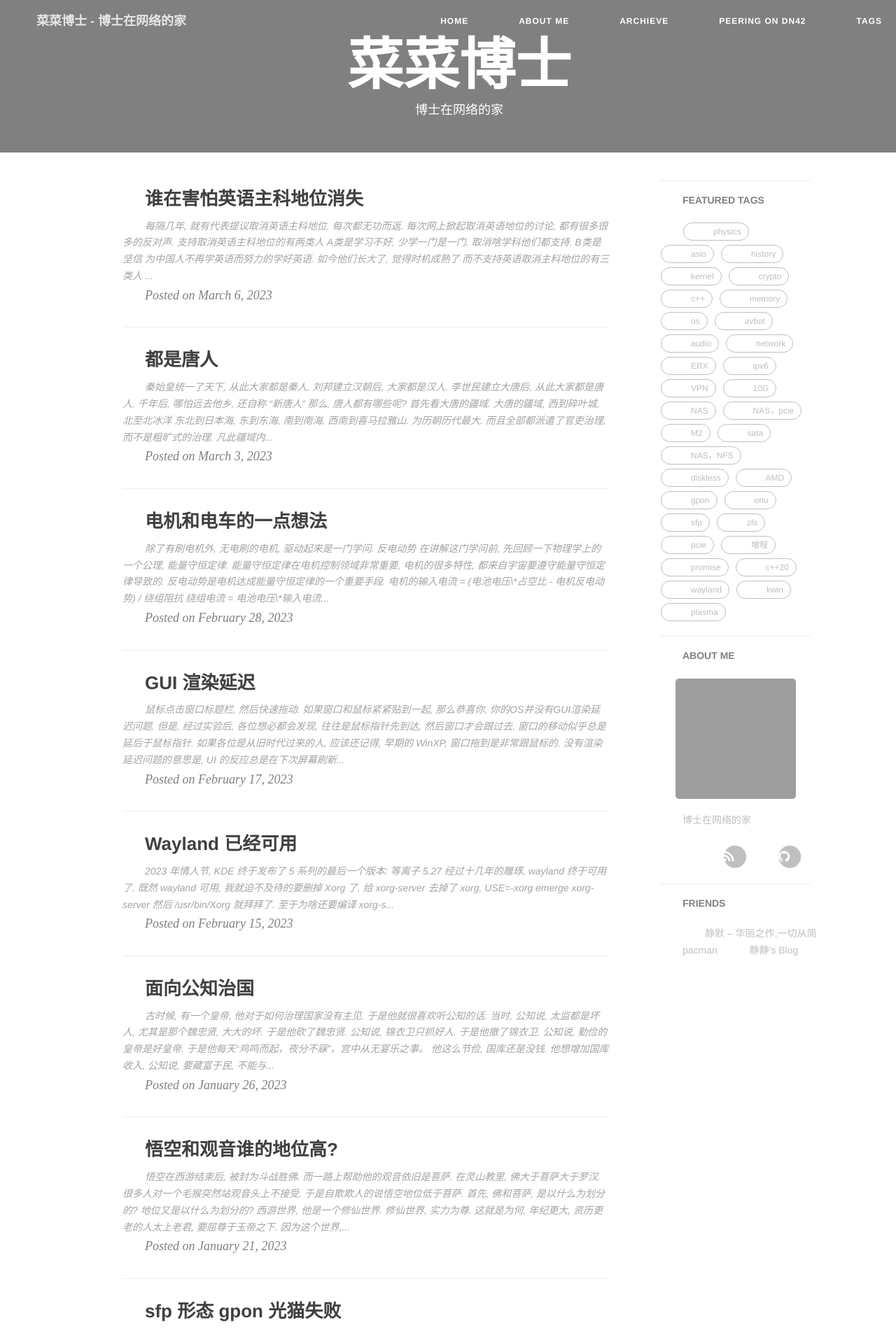
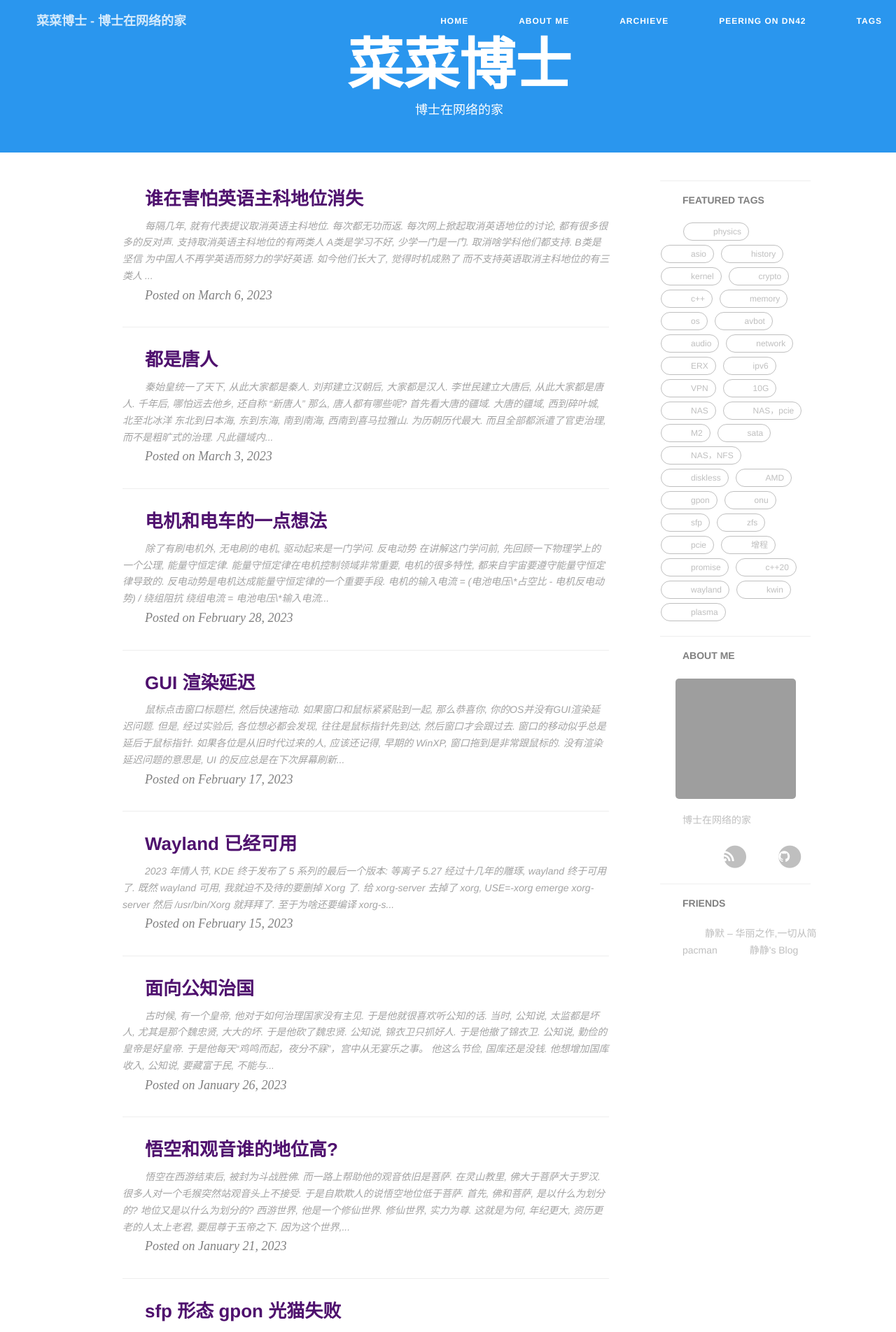
Before and after one commit to microcai/microcai.github.io, a Jekyll site: the page built from index.html, in a window 1280 px wide. Shown: the top 1904 px of the page at 70% size. Built offline with Jekyll 4.4.1, drawn with Linux system fonts in a browser that asks for light colours; nearby versions of some CDN libraries; the list of posts is cut into pages by our own code; grey boxes are pictures that could not be loaded.

Commit message:
theme update

```diff
--- a/static/css/hux-blog.css
+++ b/static/css/hux-blog.css
@@ -282,7 +282,7 @@ pre,
 }
 .intro-header {
   background: no-repeat center center;
-  background-color: #808080;
+  background-color: #2a96ee;
   background-attachment: scroll;
   -webkit-background-size: cover;
   -moz-background-size: cover;
@@ -382,12 +382,13 @@ pre,
   }
 }
 .post-preview > a {
-  color: #404040;
+  color: #4f116e;
 }
 .post-preview > a:hover,
-.post-preview > a:focus {
+.post-preview > a:focus,
+.post-content-preview:hover {
   text-decoration: none;
-  color: #0085a1;
+  color: #e68516;
 }
 .post-preview > a > .post-title {
   font-size: 21px;
@@ -435,9 +436,7 @@ pre,
   font-style: italic;
   color: #a3a3a3;
 }
-.post-content-preview:hover {
-  color: #0085a1;
-}
+
 @media only screen and (min-width: 768px) {
   .post-content-preview {
     font-size: 14px;
```
